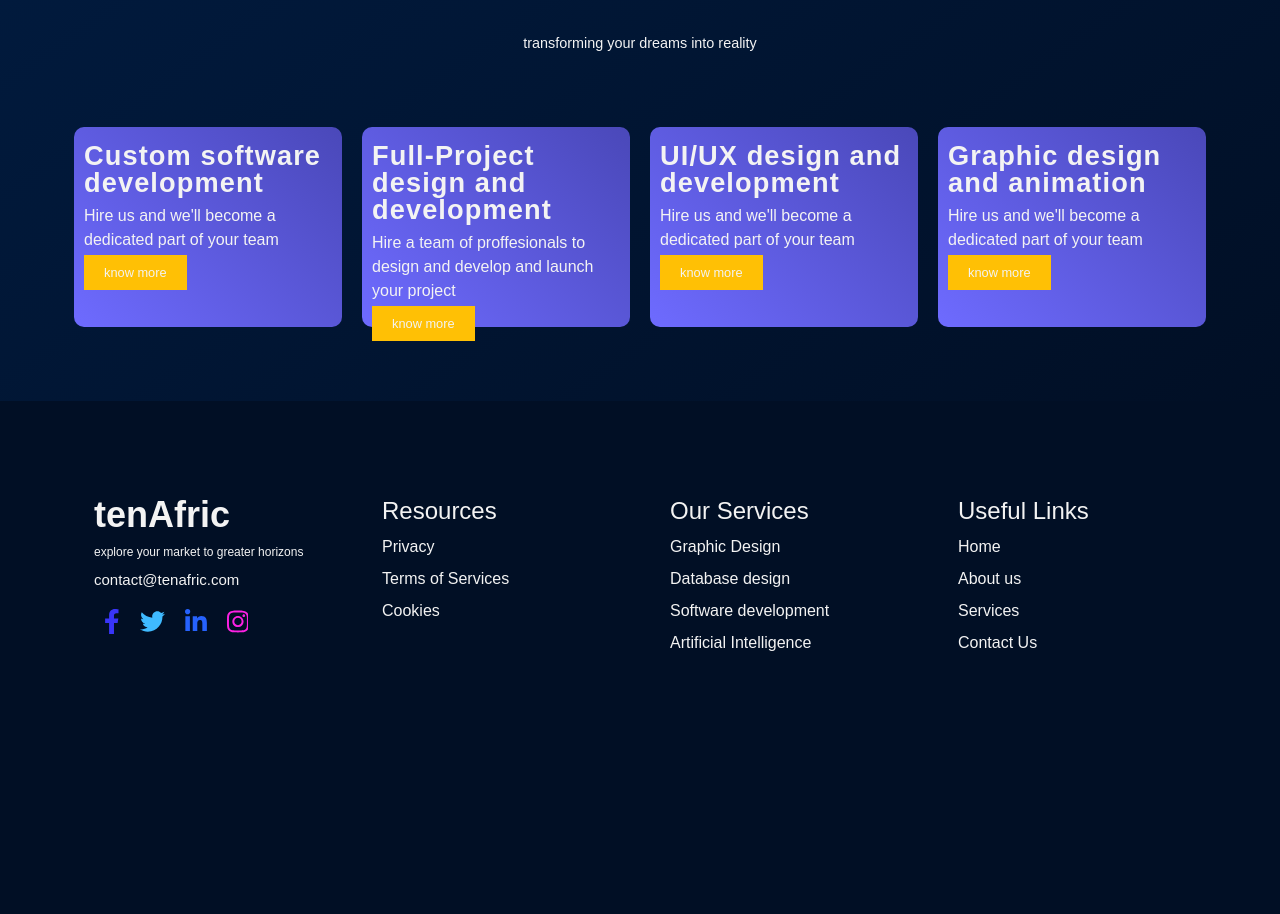
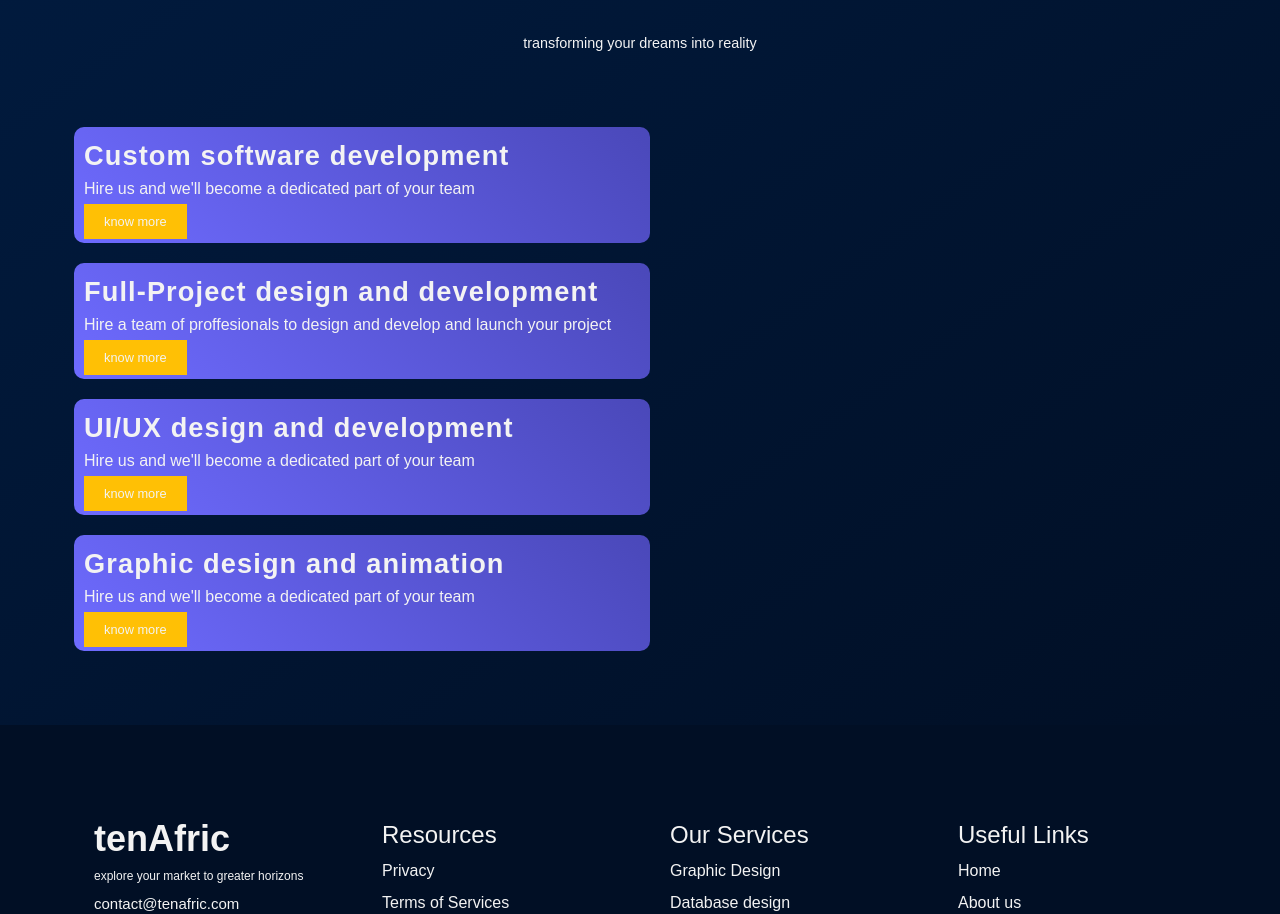
Before and after one commit to tenAfric/tenAfrik, a React (Create React App) app: page / in a window 1280 px wide. Shown: the part 917-1831 px from the top of the page. Before the commit the page ends 1666 px from the top, so only its background shows below. Built offline with nearby package versions, Linux system fonts and the light colour scheme.

Commit message:
taken saddle question triangle plural

```diff
--- a/src/components/Specialization.jsx
+++ b/src/components/Specialization.jsx
@@ -9,7 +9,7 @@ const Specialization = () => {
                 <div className="specWrapper">
                     <h1 className="specializationHeader text-6xl mb-5">what we do at tenAfric</h1>
                     <p className="spectxts text-center text-2xl mb-4">transforming your dreams into reality</p>
-                    <div className="specCards flex justify-center items-center">
+                    <div className="specCards grid">
                         <div className="specCrds">
                             <h2 className="crdsTitle mt-4">Custom software development</h2>
                             <p className="mb-2 mt-2">Hire us and we'll become a dedicated part of your team</p>
--- a/src/styles/css/specialization.css
+++ b/src/styles/css/specialization.css
@@ -18,7 +18,7 @@
   margin-top: 5%;
 }
 .specialization .specWrapper .specCards .specCrds {
-  height: 200px;
+  height: auto;
   width: 50%;
   background: linear-gradient(45deg, #6E6BFF, #4A48B9);
   margin: 10px;
--- a/src/styles/scss/specialization.scss
+++ b/src/styles/scss/specialization.scss
@@ -16,7 +16,7 @@ $bgDarkDark: #010f25;
         .specCards{
             margin-top: 5%;
             .specCrds{
-                height: 200px;
+                height: auto;
                 width: 50%;
                 background: linear-gradient(45deg, #6E6BFF, #4A48B9);
                 margin: 10px;
```
Also changed, not shown: 1 other file (tests, documents, lock files or other folders).
